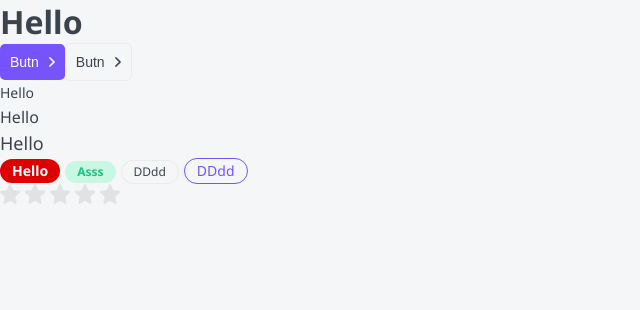
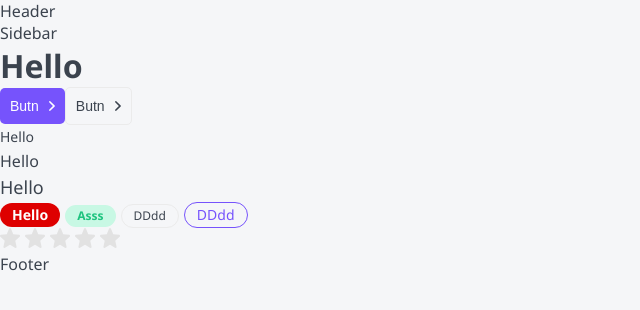
Before and after one commit to MichaelChernyshov/rate-me, a Next.js app: page / in a window 1280 px wide. Shown: the top 310 px of the page, without its empty margins (0-640 px from the left). Built offline with nearby package versions, Linux system fonts and the light colour scheme.

Commit message:
Added HOC to page.tsx

```diff
--- a/app/page.tsx
+++ b/app/page.tsx
@@ -1,4 +1,5 @@
 'use client'
+import Layout from '@/Layout/Layout'
 import Button from '@/components/Button/Button'
 import HTag from '@/components/HTag/HTag'
 import P from '@/components/P/P'
@@ -10,7 +11,7 @@ export default function Home() {
   const [rating, setRating] = useState<number>(0)
 
   return (
-    <>
+    <Layout>
       <HTag tag={'h1'}>Hello</HTag>
       <Button appearence={'primary'} arrow='right'>
         Butn
@@ -34,6 +35,6 @@ export default function Home() {
         DDdd
       </Tag>
       <Rating rating={rating} isEditable setRating={setRating} />
-    </>
+    </Layout>
   )
 }
```
